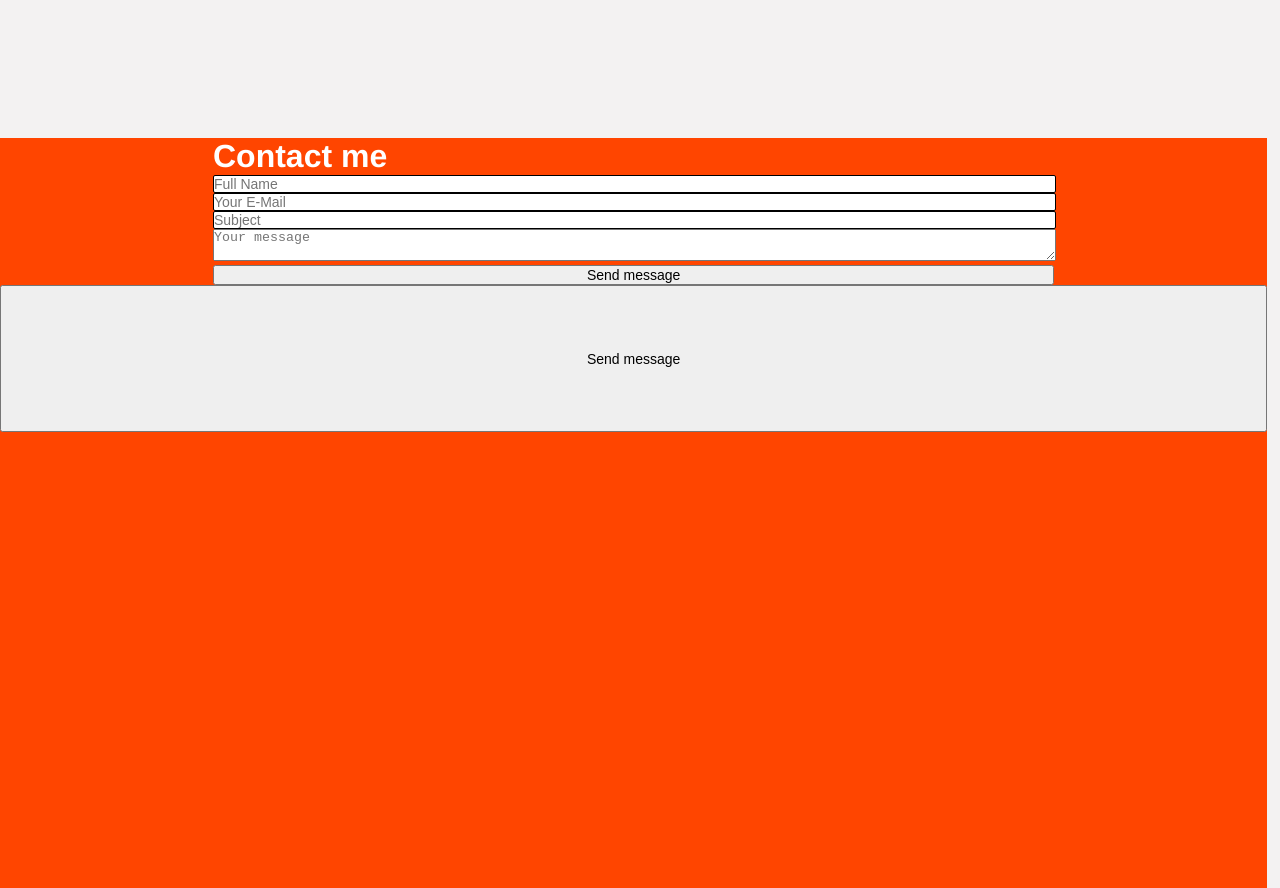
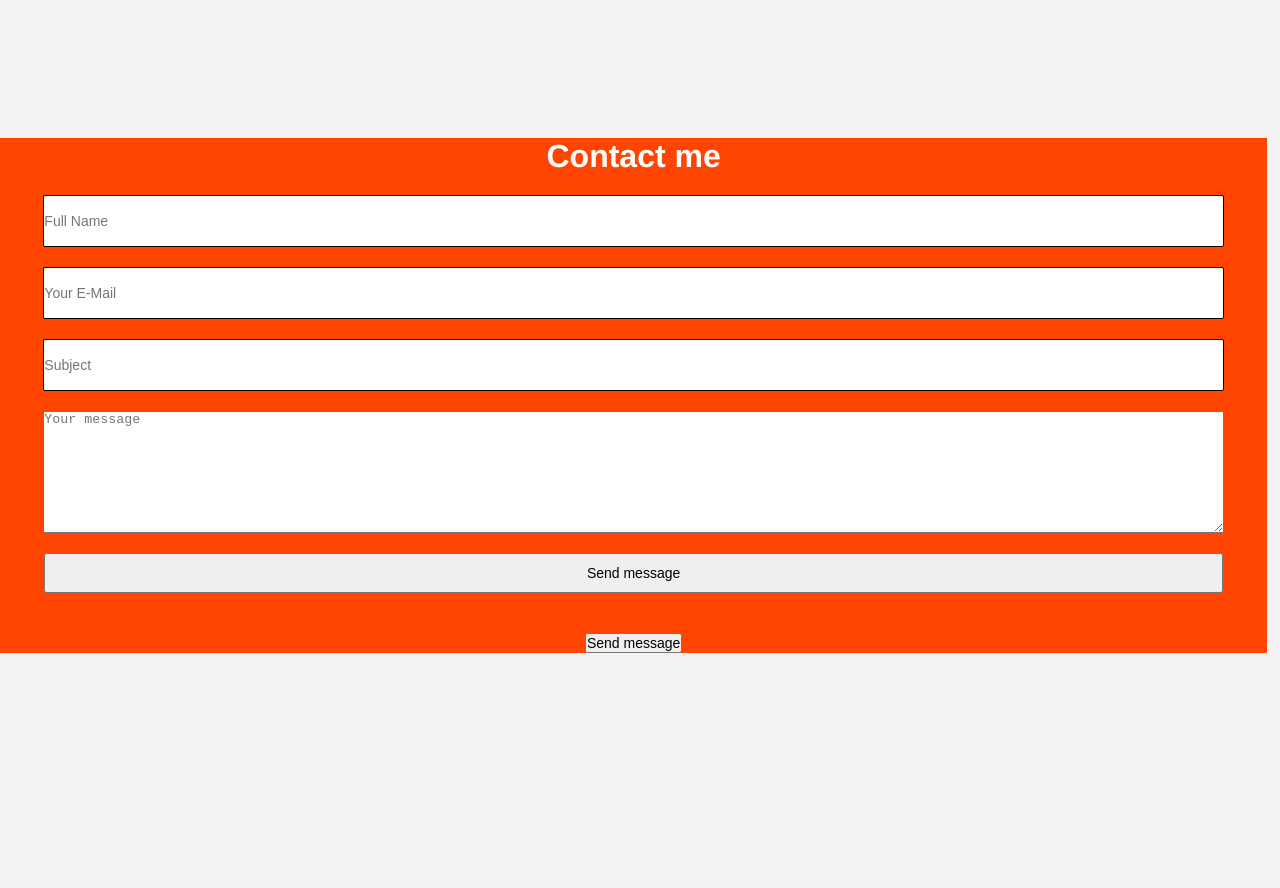
Before and after one commit to addrex/hjemmeside-leo, a plain HTML site: page Website/index.html in a window 1280 px wide. Shown: the part 1480-2368 px from the top of the page. Drawn offline with Linux system fonts and the light colour scheme.

Commit message:
Update styles.css

```diff
--- a/Website/styles.css
+++ b/Website/styles.css
@@ -376,7 +376,7 @@ img {
 
 .contactPanel {
 
-    display: grid;
+
     grid-template-rows: repeat(6,1fr);
     justify-items: center;
     height: auto;
@@ -450,3 +450,27 @@ input {
 ::-webkit-scrollbar-thumb:hover {
     background-color: rgb(199, 53, 0);
 }
+
+.contactForm {
+  display: flex;
+  flex-direction: column;
+  width: 100%;
+  align-items: center;
+  gap: 20px;
+}
+
+.contactForm input {
+  height: 50px;
+  width: 93%;
+}
+
+.contactForm textarea {
+  height: 15vh;
+  width: 93%;
+}
+
+.contactForm button {
+  margin-bottom: 5vh;
+  height: 5vh;
+  width: 93%;
+}
```
